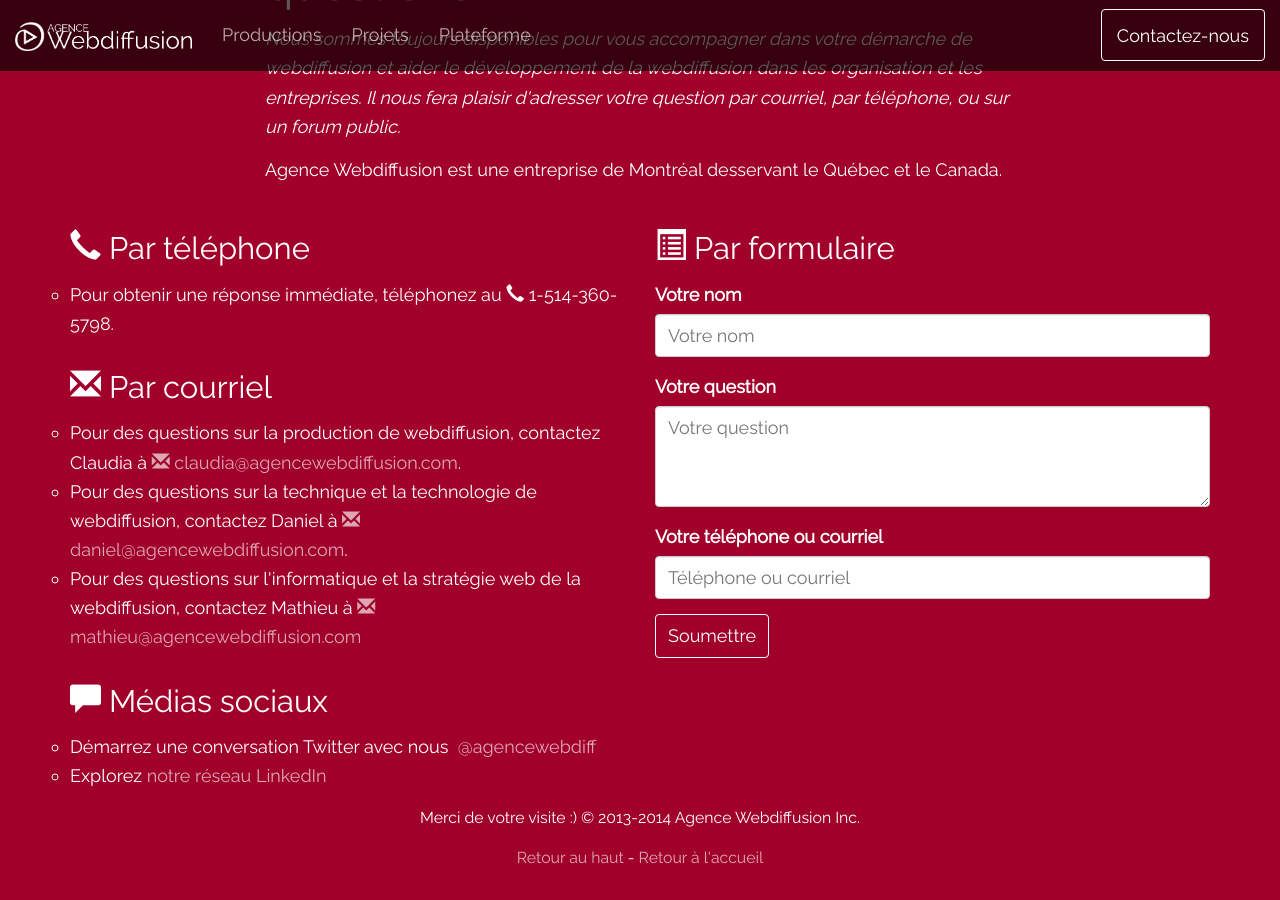
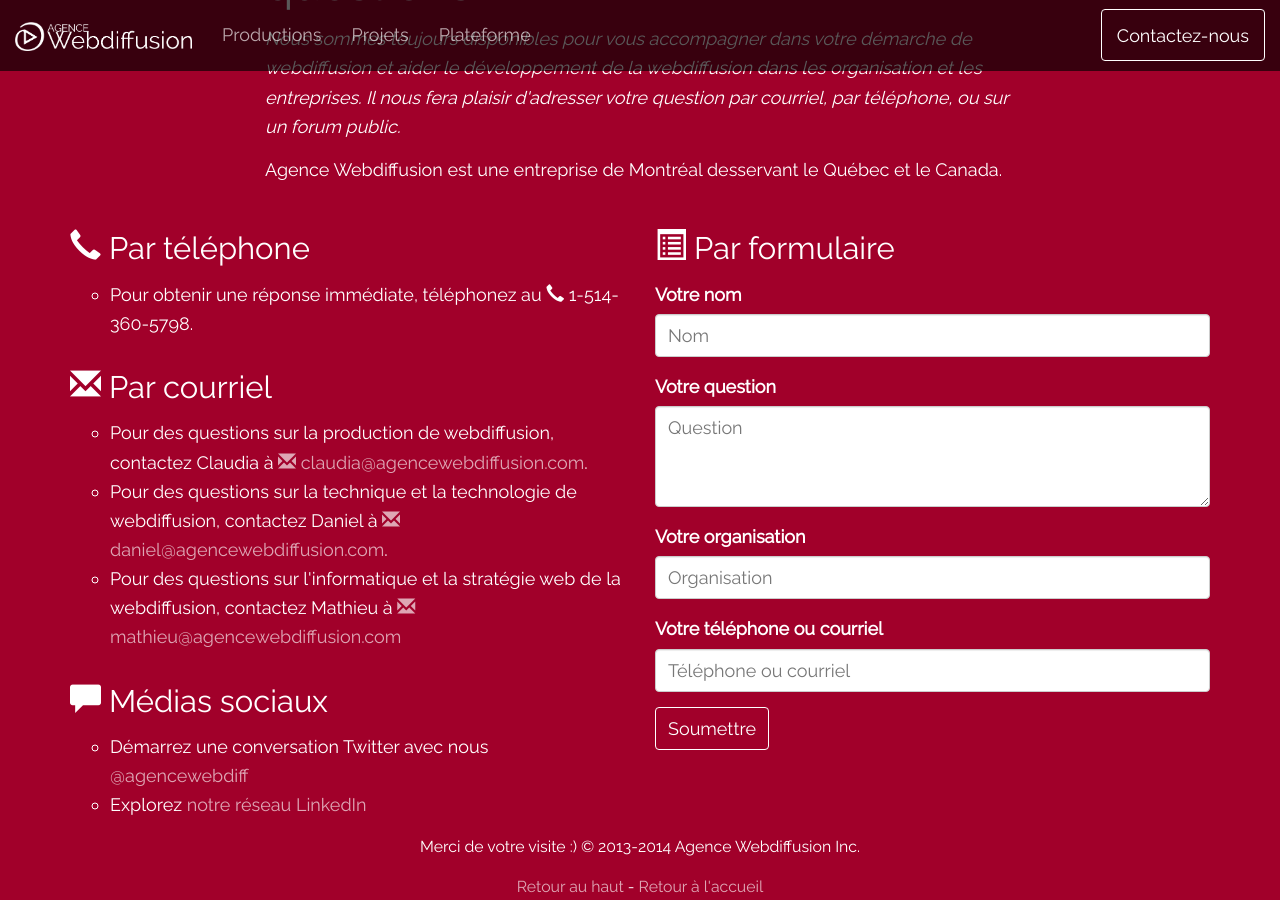
Before and after one commit to agencewebdiffusion/agencewebdiffusion.github.io, a Jekyll site: the page built from etudes-de-cas.md, in a window 1280 px wide and 900 px high, scrolled down 4906 px. Built offline with Jekyll 4.4.1, drawn with Linux system fonts in a browser that asks for light colours; nearby versions of some CDN libraries; before the commit the page ends 5777 px from its top, so only the background shows below that.

Commit message:
Corrections au formulaire

```diff
--- a/_layouts/default.html
+++ b/_layouts/default.html
@@ -7,7 +7,7 @@
     <title>{{page.title}}</title>
 
     <!-- Bootstrap -->
-    <link href="/bootstrap/stylesheets/screen.css" media="screen, projection" rel="stylesheet" type="text/css" />
+
     <link href="/bootstrap/stylesheets/styles.css" rel="stylesheet" type="text/css">
 
     <!-- HTML5 Shim and Respond.js IE8 support of HTML5 elements and media queries -->
@@ -81,11 +81,15 @@
           <div class="form-group">
             <!-- all your input fields here.... -->
             <label for="contact-nom">Votre nom</label>
-            <input id="contact-nom" type='text' class='form-control' name='nom' placeholder="Votre nom" />
+            <input id="contact-nom" type='text' class='form-control' name='nom' placeholder="Nom" />
             </div>
             <div class="form-group">
             <label for="contact-question">Votre question</label>
-            <textarea id="contact-question" class='form-control' name='question' placeholder="Votre question" rows='3' noresize></textarea>
+            <textarea id="contact-question" class='form-control' name='question' placeholder="Question" rows='3' noresize></textarea>
+            </div>
+            <div class="form-group">
+            <label for="contact-organisation">Votre organisation</label>
+            <input id="contact-organisation" type='text' class='form-control' name='organisation' placeholder="Organisation" />
             </div>
             <div class="form-group">
             <label for="contact-email-phone">Votre téléphone ou courriel</label>
```
